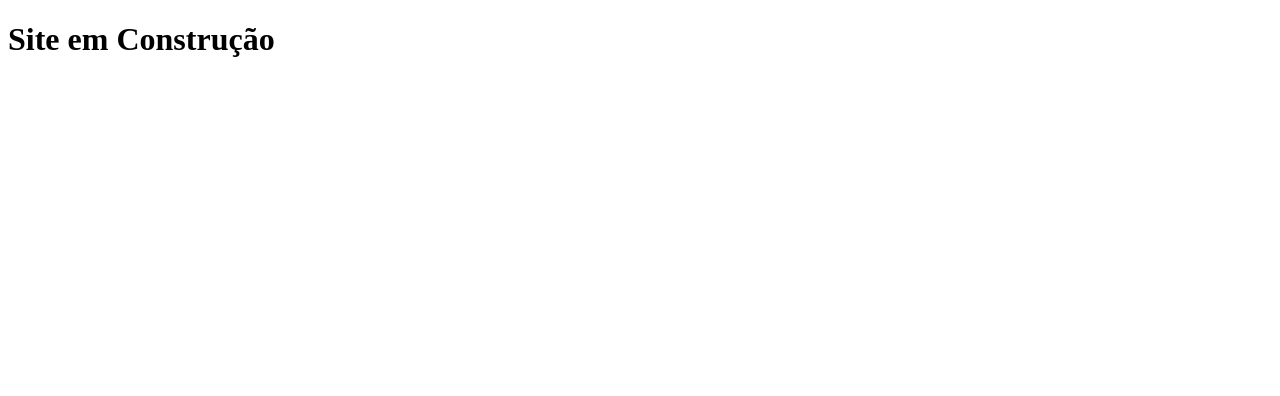
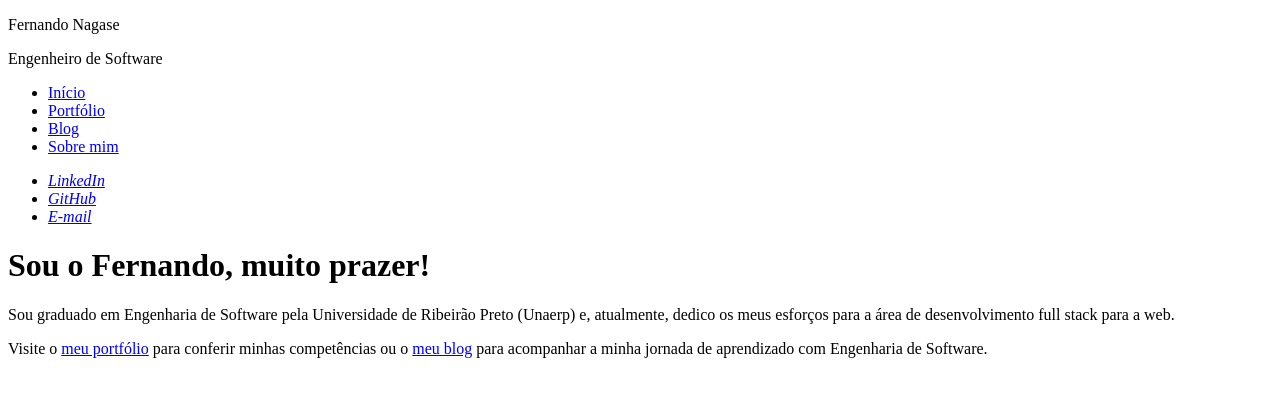
Before and after one commit to fernandonagase/ngsfer.com, a Next.js app: page / in a window 1280 px wide. Shown: the top 396 px of the page. Built offline with nearby package versions, Linux system fonts and the light colour scheme.

Commit message:
create home page content

```diff
--- /dev/null
+++ b/components/ContactMe/index.tsx
@@ -0,0 +1,19 @@
+export default function ContactMe() {
+    return (
+        <address>
+            <ul>
+                <li>
+                    <a href="https://linkedin.com/in/fernandonagase">
+                        LinkedIn
+                    </a>
+                </li>
+                <li>
+                    <a href="https://github.com/fernandonagase">GitHub</a>
+                </li>
+                <li>
+                    <a href="mailto:fernando@ngsfer.com">E-mail</a>
+                </li>
+            </ul>
+        </address>
+    )
+}
--- /dev/null
+++ b/components/SiteNavigation/index.tsx
@@ -0,0 +1,22 @@
+import Link from 'next/link'
+
+export default function SiteNavigation() {
+    return (
+        <nav>
+            <ul>
+                <li>
+                    <Link href="/">Início</Link>
+                </li>
+                <li>
+                    <Link href="/portfolio">Portfólio</Link>
+                </li>
+                <li>
+                    <Link href="/blog">Blog</Link>
+                </li>
+                <li>
+                    <Link href="/sobre">Sobre mim</Link>
+                </li>
+            </ul>
+        </nav>
+    )
+}
--- /dev/null
+++ b/components/layout/Header/index.tsx
@@ -0,0 +1,15 @@
+import ContactMe from '@/components/ContactMe'
+import SiteNavigation from '@/components/SiteNavigation'
+
+export default function Header() {
+    return (
+        <header>
+            <div>
+                <p>Fernando Nagase</p>
+                <p>Engenheiro de Software</p>
+            </div>
+            <SiteNavigation />
+            <ContactMe />
+        </header>
+    )
+}
--- /dev/null
+++ b/components/layout/Layout/index.tsx
@@ -0,0 +1,16 @@
+import { ReactNode } from 'react'
+
+import Header from '../Header'
+
+type LayoutProps = {
+    children: ReactNode
+}
+
+export default function Layout({ children }: LayoutProps) {
+    return (
+        <>
+            <Header />
+            <main>{children}</main>
+        </>
+    )
+}
--- a/pages/_app.tsx
+++ b/pages/_app.tsx
@@ -1,5 +1,11 @@
 import type { AppProps } from 'next/app'
 
+import Layout from '@/components/layout/Layout'
+
 export default function App({ Component, pageProps }: AppProps) {
-    return <Component {...pageProps} />
+    return (
+        <Layout>
+            <Component {...pageProps} />
+        </Layout>
+    )
 }
--- a/pages/index.tsx
+++ b/pages/index.tsx
@@ -1,14 +1,27 @@
 import Head from 'next/head'
+import Link from 'next/link'
 
 export default function Home() {
     return (
         <>
             <Head>
-                <title>Site em Construção</title>
+                <title>Início - Fernando Nagase</title>
             </Head>
-            <div>
-                <h1>Site em Construção</h1>
-            </div>
+
+            <h1>Sou o Fernando, muito prazer!</h1>
+            <p>
+                Sou graduado em Engenharia de Software pela Universidade de
+                Ribeirão Preto (Unaerp) e, atualmente, dedico os meus esforços
+                para a área de desenvolvimento full stack para a web.
+            </p>
+            <nav>
+                <p>
+                    Visite o <Link href="/portfolio">meu portfólio</Link> para
+                    conferir minhas competências ou o{' '}
+                    <Link href="/blog">meu blog</Link> para acompanhar a minha
+                    jornada de aprendizado com Engenharia de Software.
+                </p>
+            </nav>
         </>
     )
 }
```
